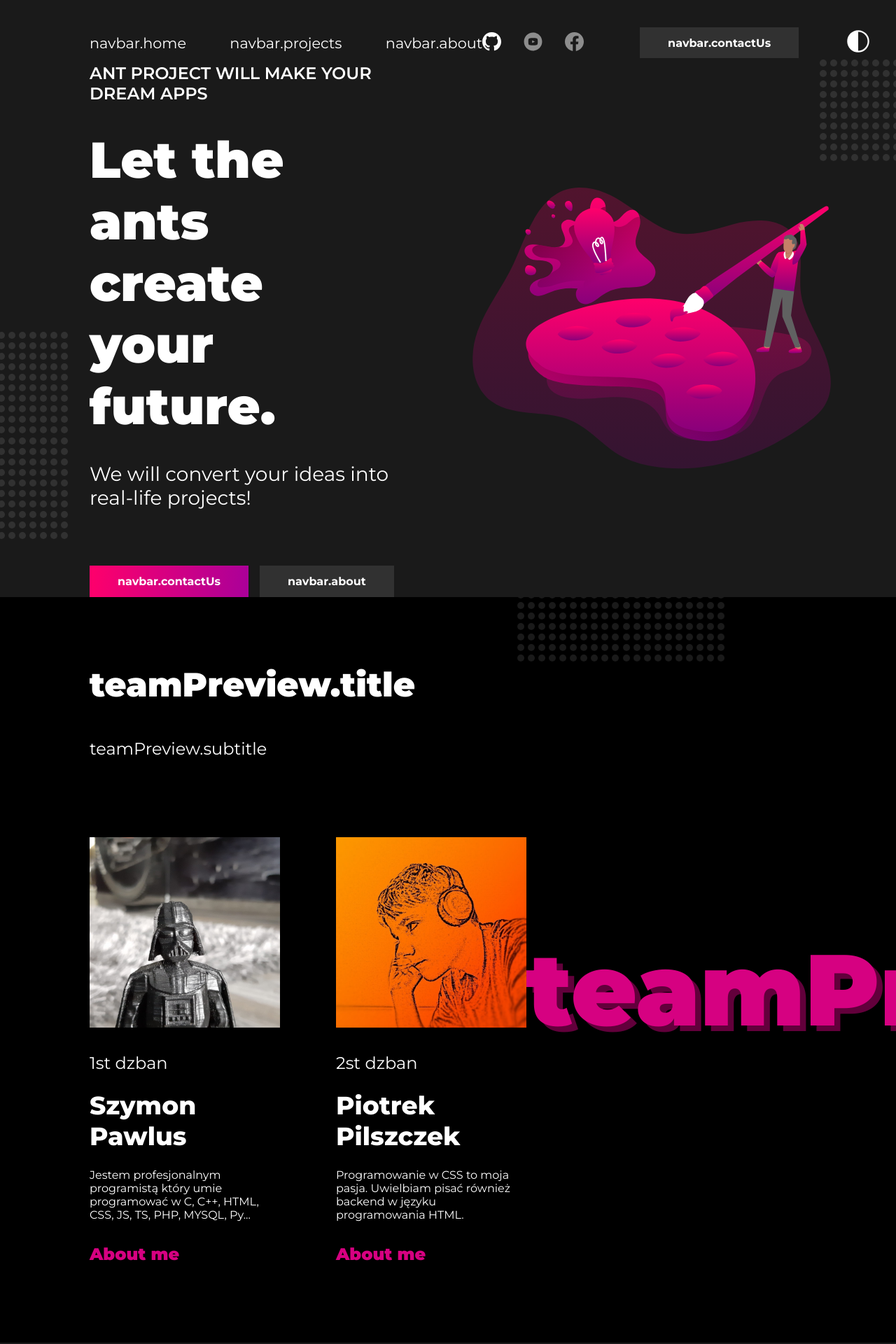
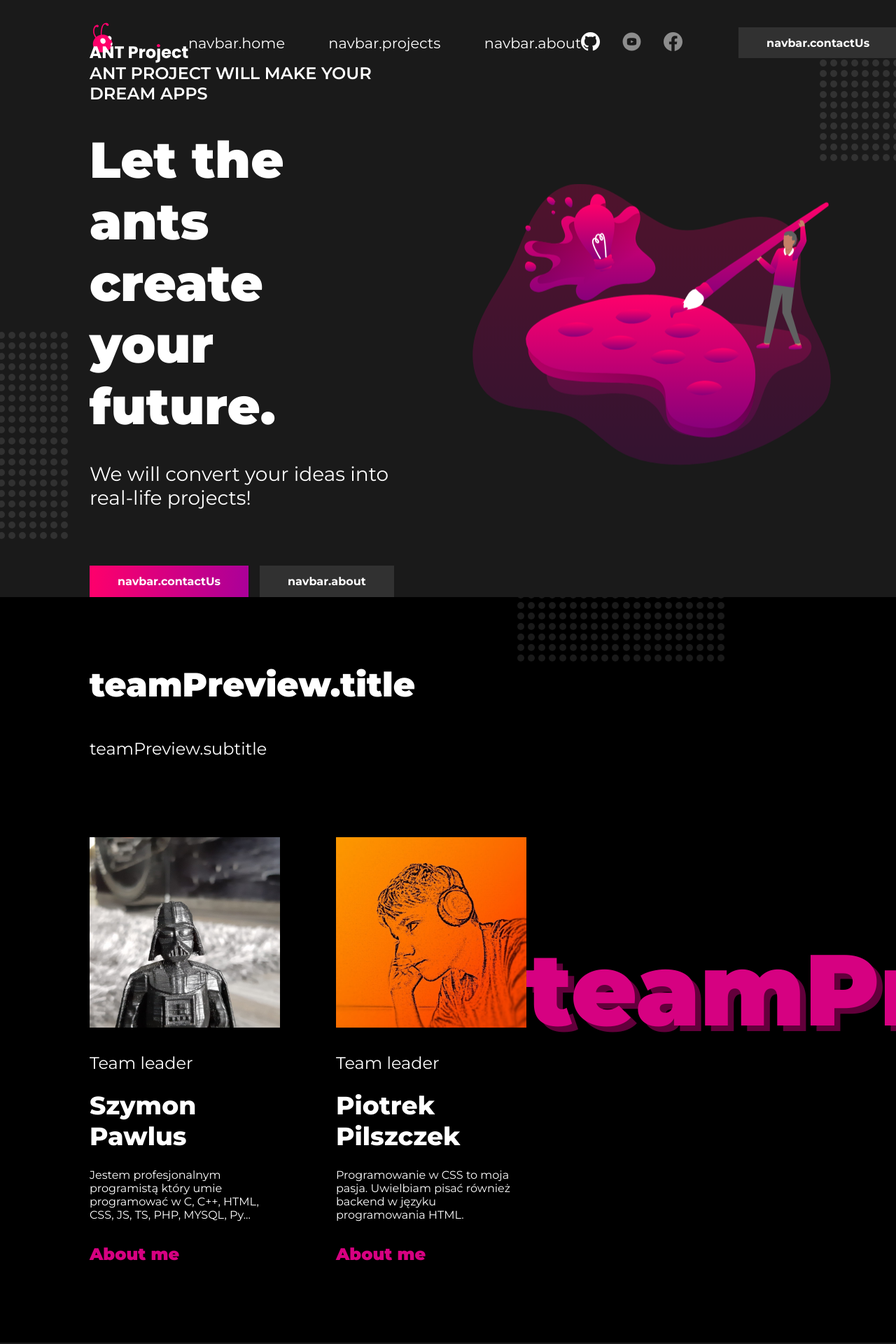
Before and after one commit to ANT-Studio/ant-page, a Nuxt app: page / in a window 1280 px wide. Shown: the top 1920 px of the page at 70% size. Built offline with nearby package versions, Linux system fonts and the light colour scheme.

Commit message:
feat: UI/UX updates - updated links to `NuxtLink`s - added float animation to hero image

```diff
--- a/components/BigLink.vue
+++ b/components/BigLink.vue
@@ -1,7 +1,7 @@
 <template>
-  <router-link :to="to">
+  <NuxtLink :to="to">
     <slot />
-  </router-link>
+  </NuxtLink>
 </template>
 
 <script lang="ts" setup>
--- a/components/Navbar.vue
+++ b/components/Navbar.vue
@@ -1,11 +1,13 @@
 <template>
   <nav class="navbar">
-    <div class="logo" />
+    <NuxtLink to="/">
+      <div class="logo" />
+    </NuxtLink>
     <div class="links">
       <div class="link" v-for="link in routes" :key="link.label">
-        <router-link :to="link.link">
+        <NuxtLink :to="link.link">
           {{ __(link.label) }}
-        </router-link>
+        </NuxtLink>
       </div>
     </div>
     <div class="actions">
--- a/components/sections/Contact.vue
+++ b/components/sections/Contact.vue
@@ -160,19 +160,19 @@ import { __ } from "~/utils/__";
       @include themed() {
         background: t("text");
         color: t("bg");
-        box-shadow: 10px 10px 0px $secondary-shadow;
+        box-shadow: 10px 10px 0 $secondary-shadow;
       }
 
       transition: all 0.1s ease-in-out;
       cursor: pointer;
-      font-size: 2em;
+      font-size: 1.5em;
       font-weight: bold;
       border: none;
       outline: none;
       padding: 7px 40px;
 
       &:hover {
-        box-shadow: 5px 5px 0px $secondary-shadow;
+        box-shadow: 5px 5px 0 $secondary-shadow;
         filter: invert(0.05);
       }
     }
--- a/components/sections/Hero.vue
+++ b/components/sections/Hero.vue
@@ -90,6 +90,7 @@ import { __ } from "~/utils/__";
     }
 
     .hero-image {
+      animation: float 6s ease-in-out infinite;
       min-width: 50%;
 
       img {
@@ -119,4 +120,18 @@ import { __ } from "~/utils/__";
     }
   }
 }
+
+@keyframes float {
+  0% {
+    transform: translatey(-10px);
+  }
+
+  50% {
+    transform: translatey(10px);
+  }
+
+  100% {
+    transform: translatey(-10px);
+  }
+}
 </style>
--- a/components/sections/TeamPreview.vue
+++ b/components/sections/TeamPreview.vue
@@ -10,13 +10,13 @@
           <MemberCard
             avatar="Platfus"
             name="Szymon Pawlus"
-            position="1st dzban"
+            position="Team leader"
             description="Jestem profesjonalnym programistą który umie programować w C, C++, HTML, CSS, JS, TS, PHP, MYSQL, Python, Lisp, Julia, Go, Kotlin, Haskell, Lua, Rust, Ruby, Ruby on Rails, C#, Laravel, JSX, SCSS, SASS, .NET, ASP.NET, WPF, Node.js, CoffeScript, JSON oraz nie lubię pić herbaty"
           />
           <MemberCard
             avatar="Peter"
             name="Piotrek Pilszczek"
-            position="2st dzban"
+            position="Team leader"
             description="Programowanie w CSS to moja pasja. Uwielbiam pisać również backend w języku programowania HTML."
           />
         </div>
```
